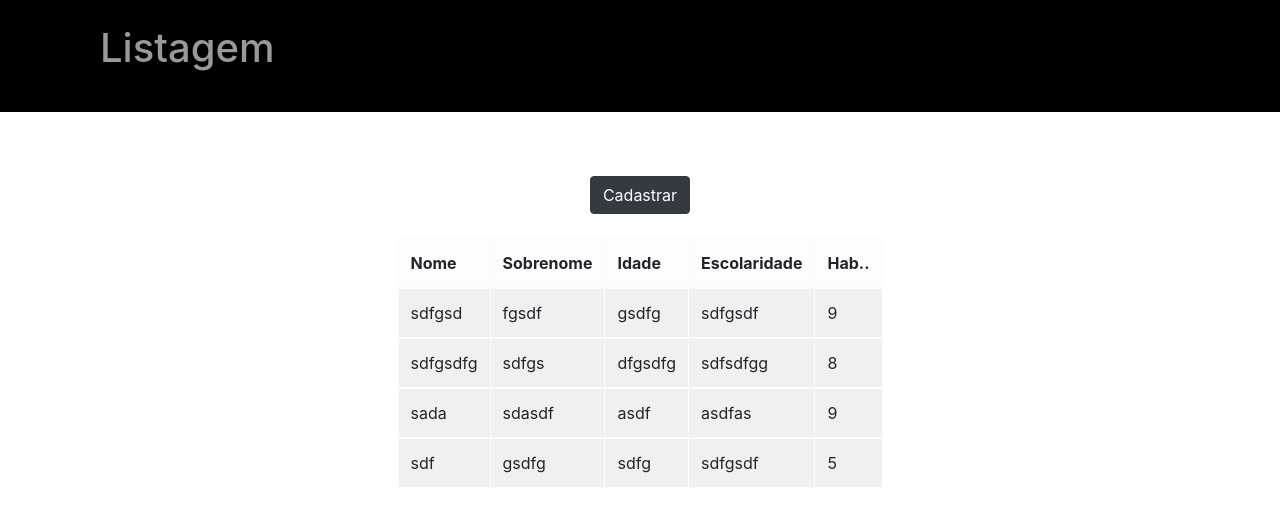
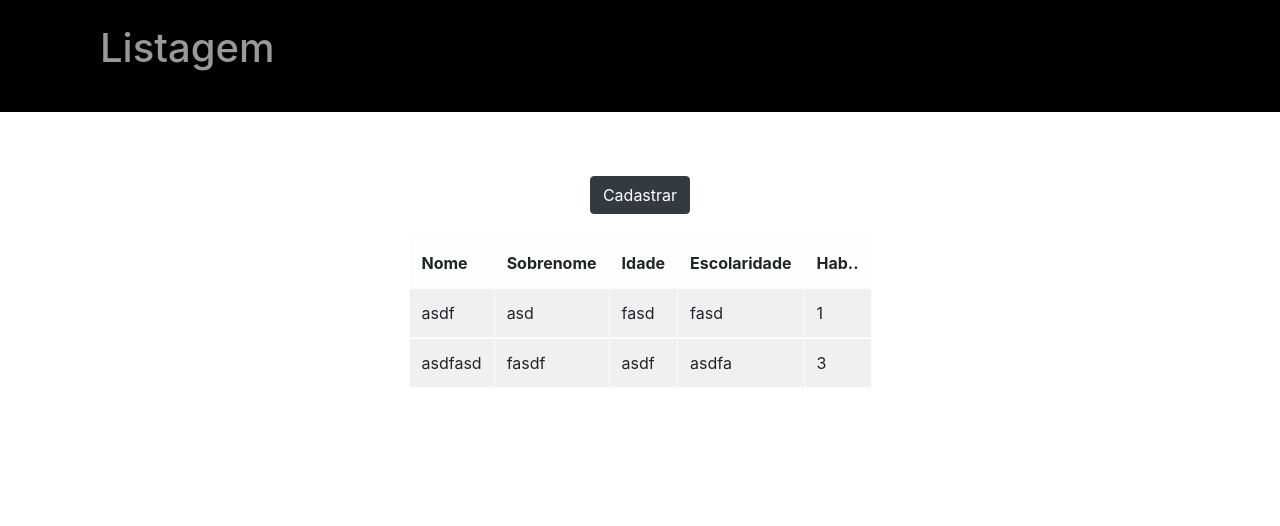
Before and after one commit to sckii/ReactForm, a React (Create React App) app: page / in a window 1280 px wide. Shown: the top 526 px of the page. Built offline with nearby package versions, Linux system fonts and the light colour scheme; data requests are answered from the project's data file.

Commit message:
:wrench: implemented skill count

```diff
--- a/src/components/Form/index.tsx
+++ b/src/components/Form/index.tsx
@@ -21,9 +21,18 @@ const SubmitToken = () => {
 }
 
 const AddPerson = () => {
-  const [addSkill, setAddSkill] = useState([{
-    skills: [{}]
-  }])
+  const [skillNumber, setSkillNumber] = useState(1)
+  const [addSkill, setAddSkill] = useState([{}])
+
+  function addOne() {
+    setAddSkill([
+      ...addSkill,
+      {}
+    ])
+    setSkillNumber(skillNumber + 1)
+    console.log(skillNumber)
+
+  }
 
   const [createdWindow, setCreatedWindow] = useState(false)
 
@@ -33,18 +42,18 @@ const AddPerson = () => {
       lastName: '',
       age: '',
       schooling: '',
-      skills: '',
     },
     validationSchema:
       registerSchema,
 
     onSubmit: values => {
-
+      console.log(skillNumber)
       setCreatedWindow(!createdWindow)
       setTimeout(() => {
       axios.post('http://localhost:4000/registros', {
         "id": uuid(),
-        values
+        values,
+        skills: skillNumber
       }).then(res => {
         console.log(res)
       })
@@ -105,17 +114,18 @@ const AddPerson = () => {
         </Col>
       </Form.Row>
 
-
-          <Button variant="link"> + Habilidade </Button>
+          <Button onClick={addOne} variant="link"> + Habilidade </Button>
+          { addSkill.map((skill, index) => {
+            return (
               <Form.Control
                 required
+                key={index}
                 placeholder="habilidades"
                 id="skills"
                 name="skills"
                 type="text"
-            onChange={formik.handleChange}
-            value={formik.values.skills}
-          />
+              />)
+          })}
 
 
       <Button type="submit">Registrar</Button>
--- a/src/data/db.json
+++ b/src/data/db.json
@@ -1,44 +1,24 @@
 {
   "registros": [
     {
-      "id": "7248b14e-ba82-4449-876f-f0220faae521",
+      "id": "1fb7cf51-3e3a-4d17-af07-201d503cfe3d",
       "values": {
-        "name": "sdfgsd",
-        "lastName": "fgsdf",
-        "age": "gsdfg",
-        "schooling": "sdfgsdf",
-        "skills": "gsdfgsdfg"
-      }
+        "name": "asdf",
+        "lastName": "asd",
+        "age": "fasd",
+        "schooling": "fasd"
+      },
+      "skills": 1
     },
     {
-      "id": "0aed215c-6484-4038-9b6f-672481c2491c",
+      "id": "3a0fd7c1-6691-4f9d-8b70-45ee67fb8fb8",
       "values": {
-        "name": "sdfgsdfg",
-        "lastName": "sdfgs",
-        "age": "dfgsdfg",
-        "schooling": "sdfsdfgg",
-        "skills": "sdfgsdfg"
-      }
-    },
-    {
-      "id": "e27f400f-69ee-4ea4-81ef-6a58b75251e4",
-      "values": {
-        "name": "sada",
-        "lastName": "sdasdf",
+        "name": "asdfasd",
+        "lastName": "fasdf",
         "age": "asdf",
-        "schooling": "asdfas",
-        "skills": "dfasdfasd"
-      }
-    },
-    {
-      "id": "cf131737-84cb-40af-9a8e-3f10970a5a2e",
-      "values": {
-        "name": "sdf",
-        "lastName": "gsdfg",
-        "age": "sdfg",
-        "schooling": "sdfgsdf",
-        "skills": "gsfdg"
-      }
+        "schooling": "asdfa"
+      },
+      "skills": 3
     }
   ]
 }
--- a/src/pages/List/index.tsx
+++ b/src/pages/List/index.tsx
@@ -57,7 +57,7 @@ function List() {
                   last={data.values.lastName}
                   age={data.values.age}
                   schooling={data.values.schooling}
-                  skills={data.values.skills.length}
+                  skills={data.skills}
                 />
               )
             })}
--- a/src/utils/yup.ts
+++ b/src/utils/yup.ts
@@ -13,9 +13,6 @@ const registerSchema = yup.object().shape({
   schooling: yup
     .string()
     .required(),
-  skills: yup
-    .string()
-    .required()
 })
 
 export { registerSchema }
```
Lines whose indentation alone changed are shown as unchanged.
